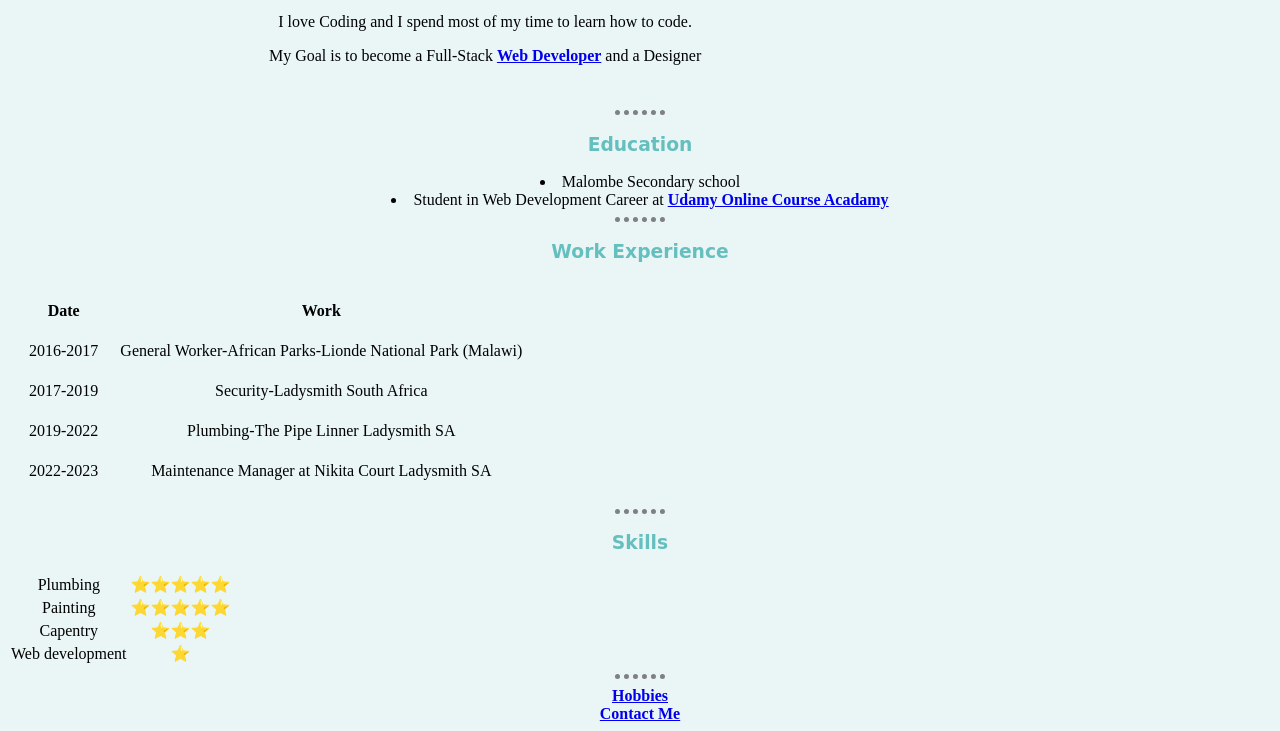
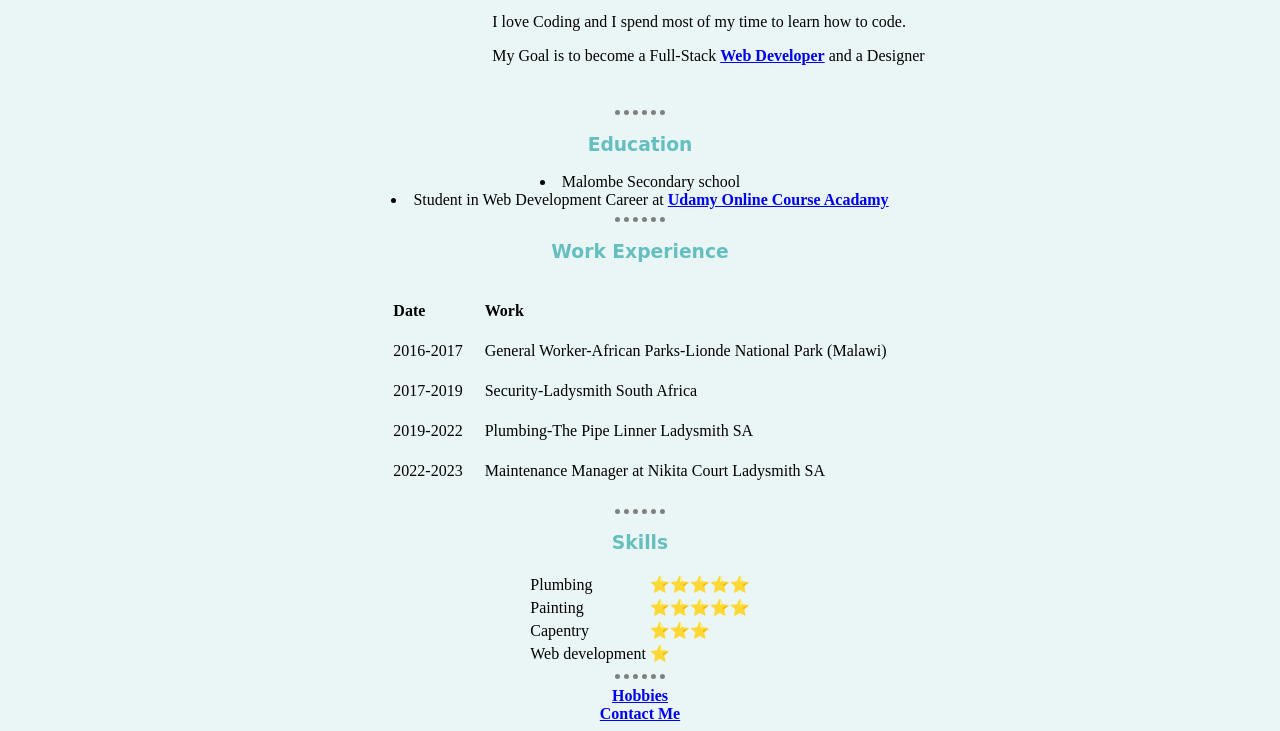
Before and after one commit to Chabwera/CV, a plain HTML site: page index.html in a window 1280 px wide. Shown: the part 187-918 px from the top of the page. Drawn offline with Linux system fonts and the light colour scheme.

Commit message:
Update styles.css

```diff
--- a/CSS/styles.css
+++ b/CSS/styles.css
@@ -1,8 +1,5 @@
 body{
      background-color:#EAF6F6;
-}
-.container {
-   text-align: center;
 }
 h1{
     color:#66BFBF;
```
